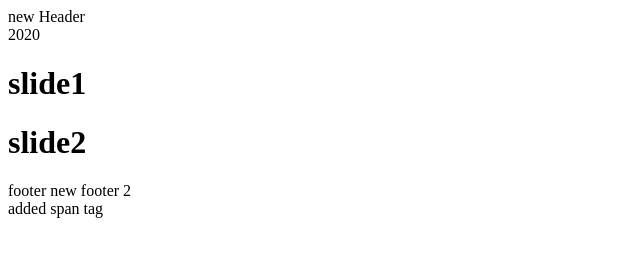
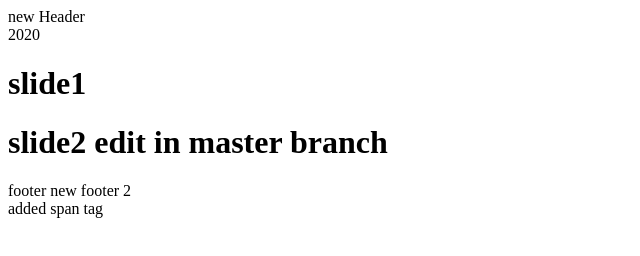
Before and after one commit to hamidcloner/neon-test, a plain HTML site: page index.html in a window 1280 px wide. Shown: the whole page, without its empty margins (0-640 px from the left). Drawn offline with Linux system fonts and the light colour scheme.

Commit message:
edit in master for conflict

```diff
--- a/index.html
+++ b/index.html
@@ -13,7 +13,7 @@
     </header>
     <div class="slider">
         <h1>slide1</h1>
-        <h1>slide2</h1>
+        <h1>slide2 edit in master branch</h1>
     </div>
     <footer>
         <div>footer new footer 2</div>
```
